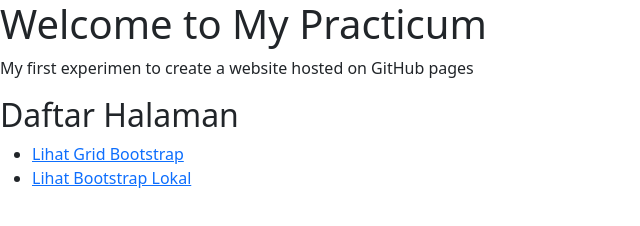
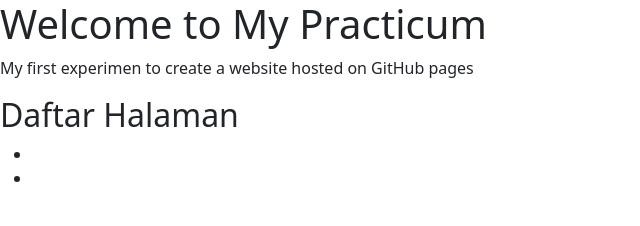
Before and after one commit to beza31/praktikum-semester-5, a plain HTML site: page index.html in a window 1280 px wide. Shown: the whole page, without its empty margins (0-640 px from the left). Drawn offline with nearby package versions, Linux system fonts and the light colour scheme.

Commit message:
twelevth

```diff
--- a/index.html
+++ b/index.html
@@ -12,7 +12,7 @@
     <script src="https://cdn.jsdelivr.net/npm/bootstrap@5.3.8/dist/js/bootstrap.bundle.min.js" integrity="sha384-FKyoEForCGlyvwx9Hj09JcYn3nv7wiPVlz7YYwJrWVcXK/BmnVDxM+D2scQbITxI" crossorigin="anonymous"></script>
      <h2>Daftar Halaman</h2>
   <ul>
-    <li><a href="grid.html">Lihat Grid Bootstrap</a></li>
-    <li><a href="bootstraplocal.html">Lihat Bootstrap Lokal</a></li>
+    <li><a href="grid.html"></a></li>
+    <li><a href="bootstraplocal.html"></a></li>
   </ul>
 </html>
```
Also changed, not shown: tablebootstrap.html (+1 -1 lines).
